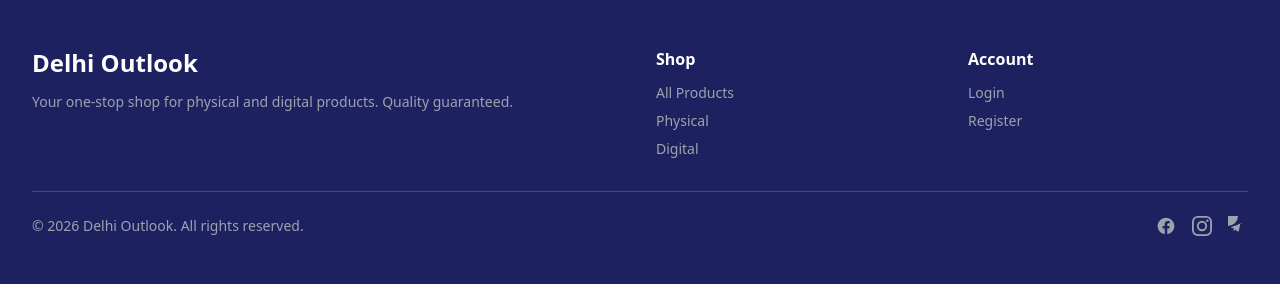
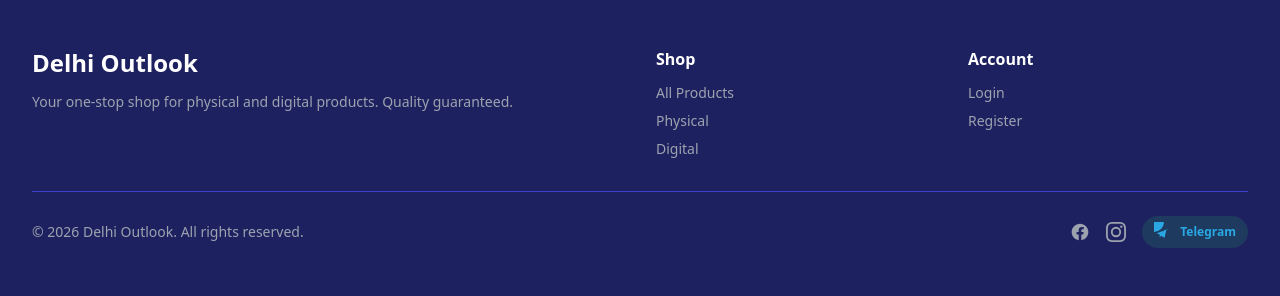
Before and after one commit to styleus125/styleus, a Flask app: a page that uses templates/base.html in a window 1280 px wide. Shown: the part 929-1225 px from the top of the page. Run offline with Flask 3, Linux system fonts and the light colour scheme; some libraries are stand-ins or nearby versions.

Commit message:
telegram link

```diff
--- a/templates/base.html
+++ b/templates/base.html
@@ -179,10 +179,15 @@
         </a>
         <!-- Telegram -->
         <a href="https://t.me/LaptopSoft" target="_blank" rel="noopener noreferrer"
-           class="text-gray-400 hover:text-white transition" aria-label="Telegram">
+           class="flex items-center gap-1.5 px-3 py-1.5 rounded-full transition"
+           style="background-color:#1e3a5f; color:#29a8e4;"
+           onmouseover="this.style.backgroundColor='#29a8e4';this.style.color='#fff';"
+           onmouseout="this.style.backgroundColor='#1e3a5f';this.style.color='#29a8e4';"
+           aria-label="Telegram">
           <svg class="w-5 h-5" fill="currentColor" viewBox="0 0 24 24">
             <path d="M11.944 0A12 12 0 100 12a12 12 0 0011.944-12zm3.023 8.507l-2.04 9.608c-.15.667-.543.832-1.1.517l-3.037-2.238-1.465 1.41c-.162.162-.298.298-.61.298l.218-3.088 5.623-5.08c.245-.218-.054-.338-.378-.12L7.08 15.014l-2.97-.926c-.645-.2-.658-.645.135-.955l11.59-4.47c.538-.196 1.01.12.832.844z"/>
           </svg>
+          <span class="text-xs font-semibold">Telegram</span>
         </a>
       </div>
     </div>
```
